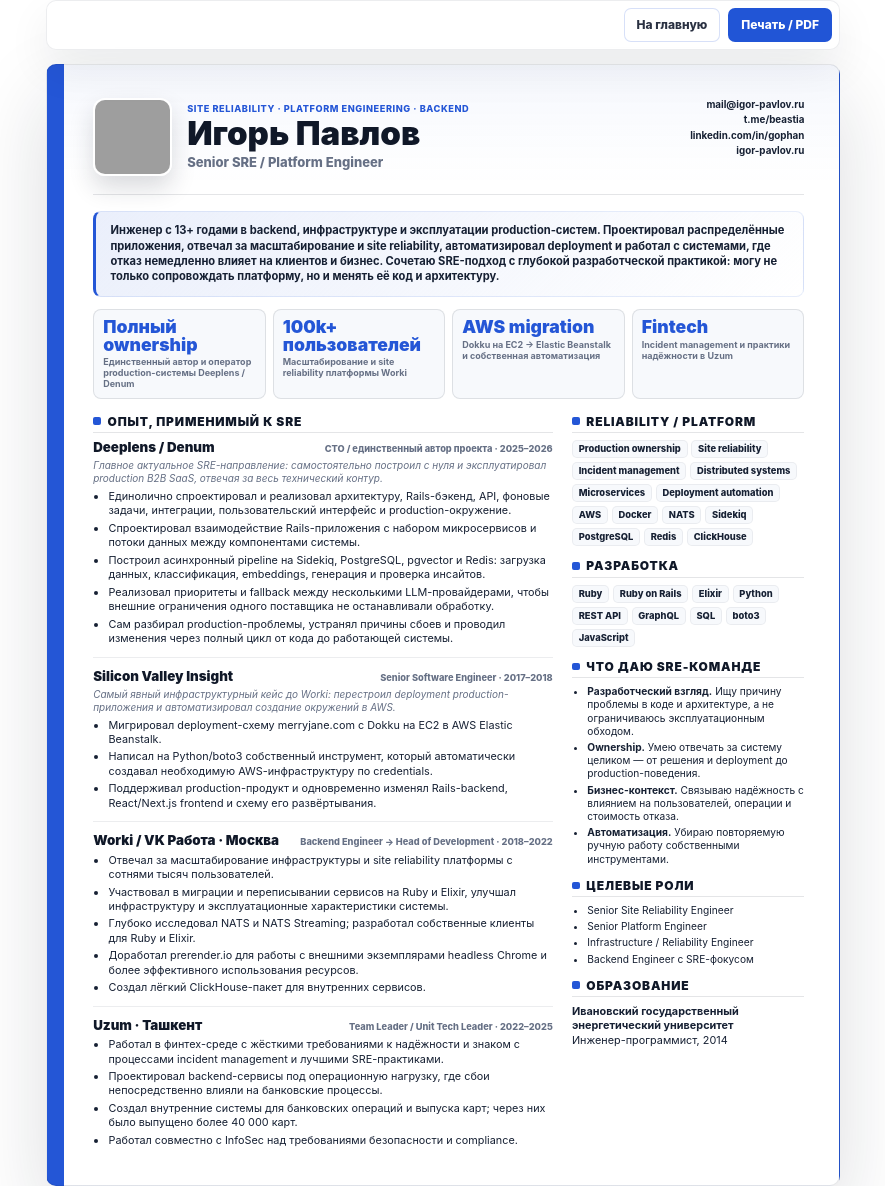
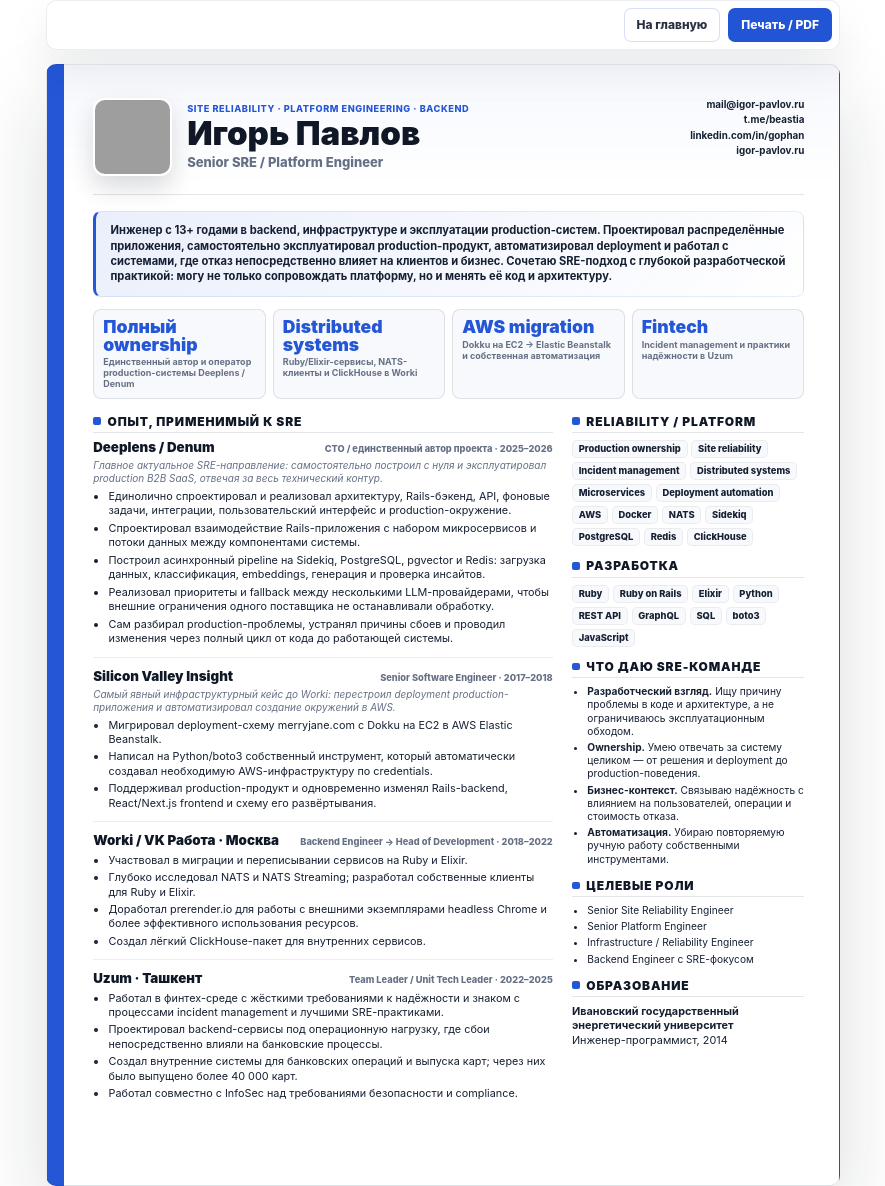
Before and after one commit to BEaStia/beastia.github.io, a Jekyll site: the page built from sre-resume.html, in a window 1280 px wide. Shown: the whole page, without its empty margins (197-1082 px from the left). Built offline with Jekyll 4.4.1, drawn with Linux system fonts in a browser that asks for light colours; grey boxes are pictures that could not be loaded.

Commit message:
Remove unsupported Worki reliability claim

```diff
--- a/sre-resume.html
+++ b/sre-resume.html
@@ -36,8 +36,8 @@
     <section class="resume-summary-block">
       <p>
         Инженер с 13+ годами в backend, инфраструктуре и эксплуатации production-систем.
-        Проектировал распределённые приложения, отвечал за масштабирование и site reliability,
-        автоматизировал deployment и работал с системами, где отказ немедленно влияет на клиентов
+        Проектировал распределённые приложения, самостоятельно эксплуатировал production-продукт,
+        автоматизировал deployment и работал с системами, где отказ непосредственно влияет на клиентов
         и бизнес. Сочетаю SRE-подход с глубокой разработческой практикой: могу не только сопровождать
         платформу, но и менять её код и архитектуру.
       </p>
@@ -45,7 +45,7 @@
 
     <section class="resume-proof-grid" aria-label="Ключевые факты">
       <div><strong>Полный ownership</strong><span>Единственный автор и оператор production-системы Deeplens / Denum</span></div>
-      <div><strong>100k+ пользователей</strong><span>Масштабирование и site reliability платформы Worki</span></div>
+      <div><strong>Distributed systems</strong><span>Ruby/Elixir-сервисы, NATS-клиенты и ClickHouse в Worki</span></div>
       <div><strong>AWS migration</strong><span>Dokku на EC2 → Elastic Beanstalk и собственная автоматизация</span></div>
       <div><strong>Fintech</strong><span>Incident management и практики надёжности в Uzum</span></div>
     </section>
@@ -89,8 +89,7 @@
               <span>Backend Engineer → Head of Development · 2018–2022</span>
             </div>
             <ul>
-              <li>Отвечал за масштабирование инфраструктуры и site reliability платформы с сотнями тысяч пользователей.</li>
-              <li>Участвовал в миграции и переписывании сервисов на Ruby и Elixir, улучшал инфраструктуру и эксплуатационные характеристики системы.</li>
+              <li>Участвовал в миграции и переписывании сервисов на Ruby и Elixir.</li>
               <li>Глубоко исследовал NATS и NATS Streaming; разработал собственные клиенты для Ruby и Elixir.</li>
               <li>Доработал prerender.io для работы с внешними экземплярами headless Chrome и более эффективного использования ресурсов.</li>
               <li>Создал лёгкий ClickHouse-пакет для внутренних сервисов.</li>
```
